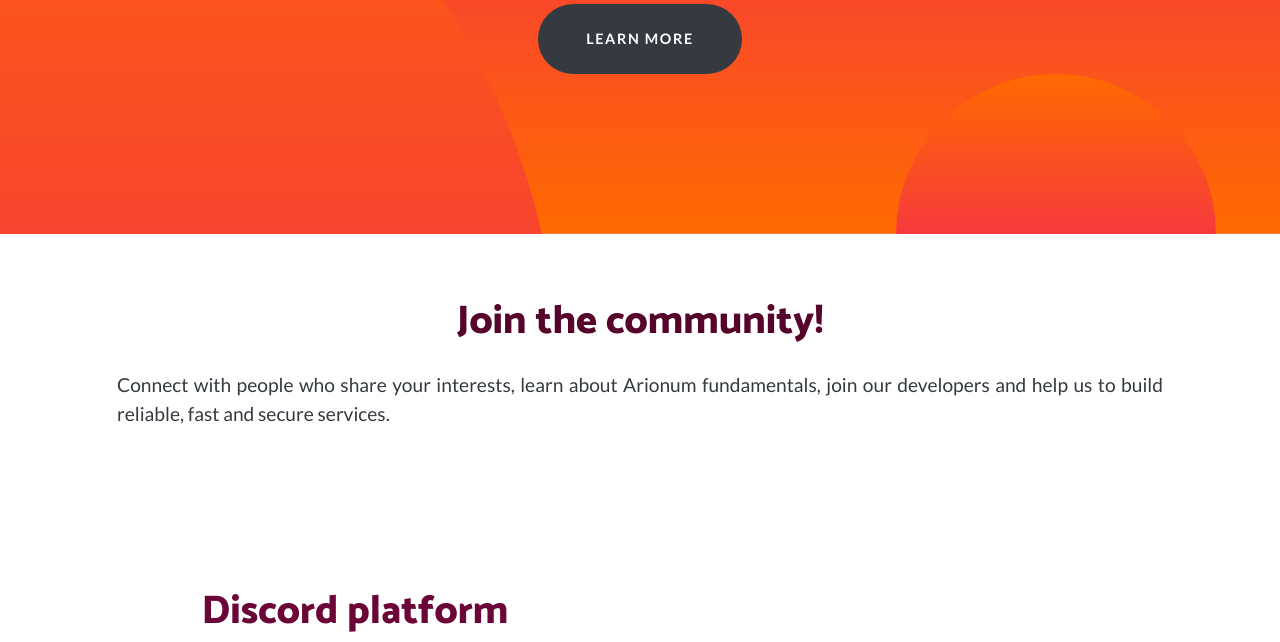
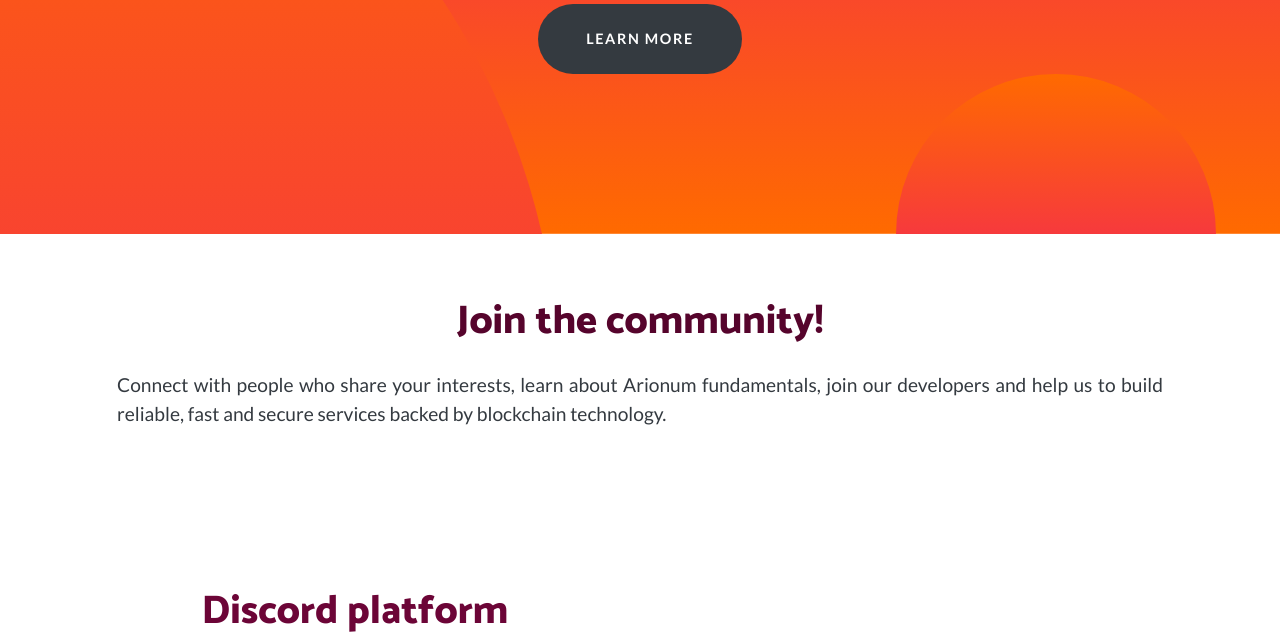
Before and after one commit to arionum-developers/arionum.com, a plain HTML site: page community.html in a window 1280 px wide. Shown: the part 451-1093 px from the top of the page. Drawn offline with nearby package versions, Linux system fonts and the light colour scheme; no server answers; files whose address does not match are found by name.

Commit message:
Community page / minor changes in texts

```diff
--- a/community.html
+++ b/community.html
@@ -52,7 +52,7 @@
     <div class="container" id="what">
         <div class="jumbotron" style="background-color: #ffffff;">
             <h1 class="text-center" data-aos="zoom-in" data-aos-delay="300" id="lead">Join the community!</h1>
-            <p class="text-justify text-dark" data-aos="zoom-in" data-aos-delay="300">Connect with people who share your interests, learn about Arionum fundamentals, join our developers and help us to build reliable, fast and secure services.</p>
+            <p class="text-justify text-dark" data-aos="zoom-in" data-aos-delay="300">Connect with people who share your interests, learn about Arionum fundamentals, join our developers and help us to build reliable, fast and secure services backed by blockchain technology.</p>
         </div>
     </div>
     <section>
```
